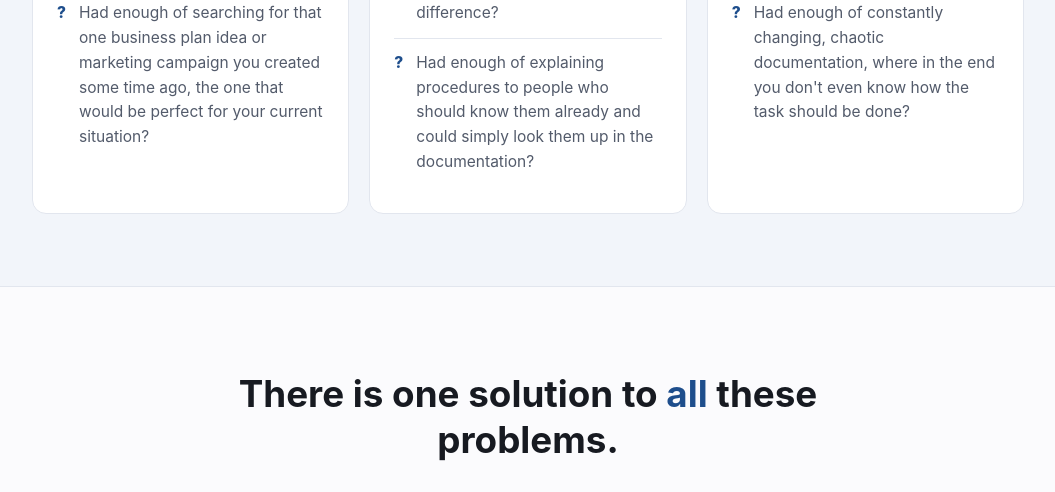
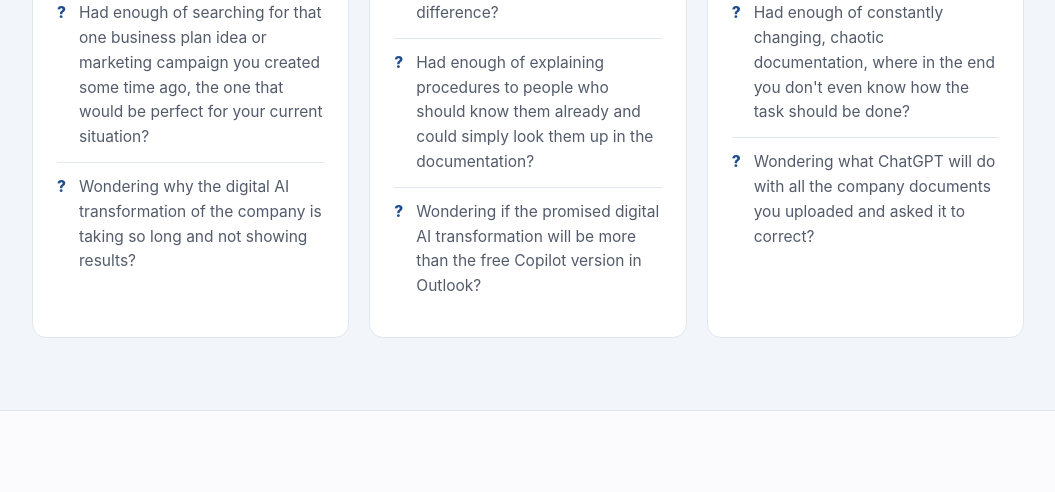
Before and after one commit to AgentQ-Company/AgentQ-Company.github.io, a plain HTML site: page index.html in a window 1280 px wide. Shown: the part 1320-1812 px from the top of the page, without its empty margins (112-1167 px from the left). Drawn offline with Linux system fonts and the light colour scheme.

Commit message:
feat: add AI transformation questions to Sound familiar section
Co-Authored-By: Claude Opus 5.5 <noreply@anthropic.com>

```diff
--- a/index.html
+++ b/index.html
@@ -260,6 +260,7 @@
           <li>Tired of always hearing that documents are not finished and still under review?</li>
           <li>Do you feel that all the paperwork is slowing you down in guiding the company and creating long-lasting value?</li>
           <li>Had enough of searching for that one business plan idea or marketing campaign you created some time ago, the one that would be perfect for your current situation?</li>
+          <li>Wondering why the digital AI transformation of the company is taking so long and not showing results?</li>
         </ul>
       </div>
       <div class="card">
@@ -268,6 +269,7 @@
           <li>Tired of always receiving badly written documents, where your feedback never seems to have a learning effect?</li>
           <li>Do you feel that correcting the same mistakes over and over again keeps you from improving quality where it really makes a difference?</li>
           <li>Had enough of explaining procedures to people who should know them already and could simply look them up in the documentation?</li>
+          <li>Wondering if the promised digital AI transformation will be more than the free Copilot version in Outlook?</li>
         </ul>
       </div>
       <div class="card">
@@ -276,6 +278,7 @@
           <li>Tired of always receiving negative feedback and countless corrections on your documents?</li>
           <li>Do you feel that filling out documents is an unnecessary burden that keeps you from your actual, productive work?</li>
           <li>Had enough of constantly changing, chaotic documentation, where in the end you don't even know how the task should be done?</li>
+          <li>Wondering what ChatGPT will do with all the company documents you uploaded and asked it to correct?</li>
         </ul>
       </div>
     </div>
```
